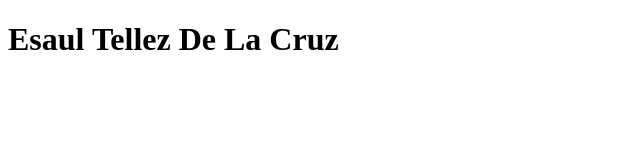
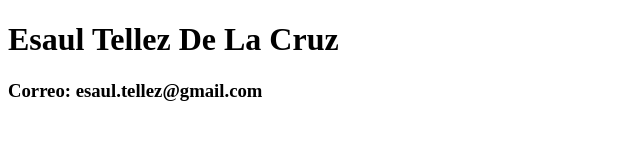
Before and after one commit to EsaulTellez/4IV7-PSW-tellez-delacruz-esaul, a plain HTML site: page index.html in a window 1280 px wide. Shown: the whole page, without its empty margins (0-640 px from the left). Drawn offline with Linux system fonts and the light colour scheme.

Commit message:
curriculum.

```diff
--- a/index.html
+++ b/index.html
@@ -8,6 +8,7 @@
 </head>
 <body>
     <h1>Esaul Tellez De La Cruz </h1>
+    <p><h3>Correo: esaul.tellez@gmail.com</h3></p>
 
 </body>
 </html>
```
